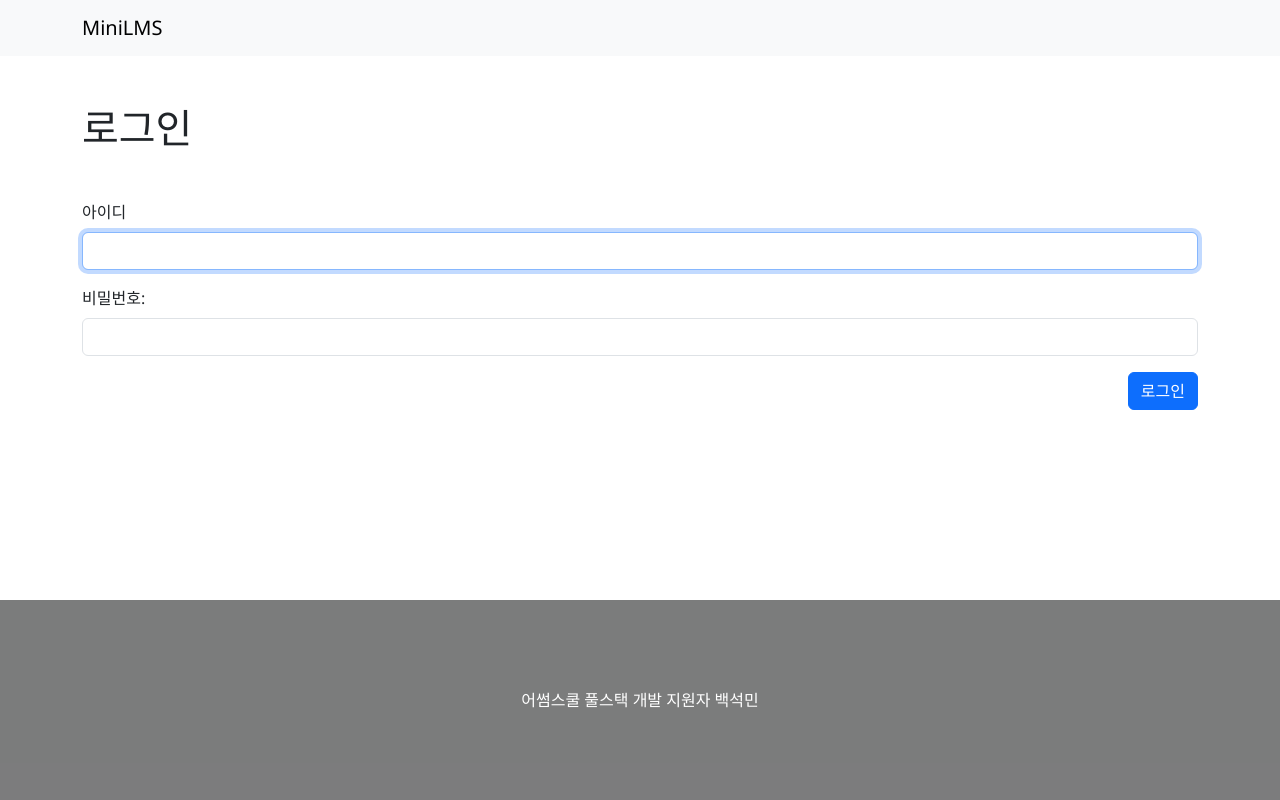
After one commit to SEOKMINBAEK/minilms, a Django app: page /login/ in a window 1280 px wide. The commit adds this page. Run offline with Django 5.2, Linux system fonts and the light colour scheme.

Commit message:
custom login

```diff
--- a/minilms/settings.py
+++ b/minilms/settings.py
@@ -134,3 +134,7 @@ EMAIL_USE_TLS = True
 EMAIL_HOST_USER = 'gatsby3130@gmail.com'
 EMAIL_HOST_PASSWORD = 'qfmp bpfg lmny oajm'
 DEFAULT_FROM_EMAIL = 'gatsby3130@gmail.com'
+
+# Login/out
+LOGIN_REDIRECT_URL = '/subjects/'
+LOGOUT_REDIRECT_URL = '/admin/login/'
--- a/minilms/urls.py
+++ b/minilms/urls.py
@@ -5,7 +5,9 @@ from django.conf.urls.static import static
 from django.views.generic.base import RedirectView
 
 urlpatterns = [
-    path('', RedirectView.as_view(url='/subjects/', permanent=False)),
+    path('', RedirectView.as_view(url='/login/', permanent=False)),
+    path('login/', admin.site.login, name='login'),
+    path('logout/', admin.site.logout, name='logout'),
     path('subjects/', include('subjects.urls')),
     path('admin/', admin.site.urls),
 ]
--- /dev/null
+++ b/templates/admin/login.html
@@ -0,0 +1,34 @@
+{% extends 'base.html' %} {% load i18n static admin_urls %} {% block content %}
+<h1 class="mb-5">로그인</h1>
+<form method="post" action="{% url 'admin:login' %}">
+  {% csrf_token %}
+  <div class="mb-3">
+    <label for="id_username" class="form-label">아이디</label>
+    <input
+      type="text"
+      name="username"
+      autofocus
+      autocapitalize="none"
+      autocomplete="username"
+      maxlength="150"
+      class="form-control"
+      required
+      id="id_username"
+    />
+  </div>
+  <div class="mb-3">
+    <label for="id_password" class="form-label">비밀번호:</label>
+    <input
+      type="password"
+      name="password"
+      autocomplete="current-password"
+      class="form-control"
+      required
+      id="id_password"
+    />
+  </div>
+  <div class="d-flex justify-content-end">
+    <button type="submit" class="btn btn-primary">로그인</button>
+  </div>
+</form>
+{% endblock %}
--- a/templates/header.html
+++ b/templates/header.html
@@ -1,6 +1,8 @@
 <nav class="navbar navbar-expand-lg bg-body-tertiary">
   <div class="container-lg">
     <a class="navbar-brand" href="{% url 'subjects:index' %}">MiniLMS</a>
+
+    {% if user.is_authenticated %}
     <button
       class="navbar-toggler"
       type="button"
@@ -23,6 +25,17 @@
           <a class="nav-link" href="{% url 'subjects:history' %}">신청내역</a>
         </li>
       </ul>
+      <ul class="navbar-nav ms-auto">
+        <li class="nav-item">
+          <form method="post" action="{% url 'logout' %}">
+            {% csrf_token %}
+            <button type="submit" class="btn btn-outline-secondary btn-sm">
+              로그아웃
+            </button>
+          </form>
+        </li>
+      </ul>
     </div>
+    {% endif %}
   </div>
 </nav>
--- a/templates/subjects/history.html
+++ b/templates/subjects/history.html
@@ -418,7 +418,10 @@
   $("#delete").on("click", async () => {
     const id = $("#detail").data("id");
     const ok = await deleteApplyHistory(id);
-    console.log(111, ok);
+
+    const updatedData = await getApplyHistory();
+    renderApplyHistory(updatedData);
+
     closeModal();
   });
 
```
Also changed, not shown: templates/base.html (+0 -9 lines), accounts/__init__.py (added), accounts/urls.py (added), accounts/views.py (added), db.sqlite3.
